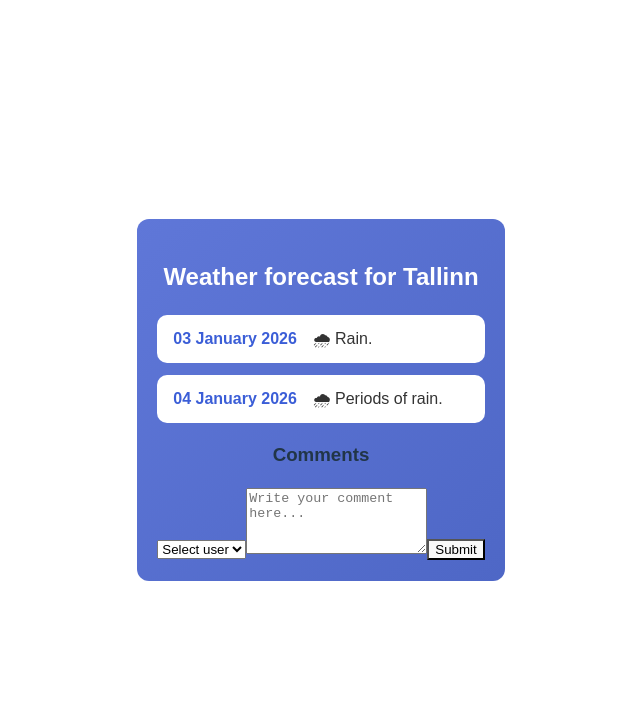
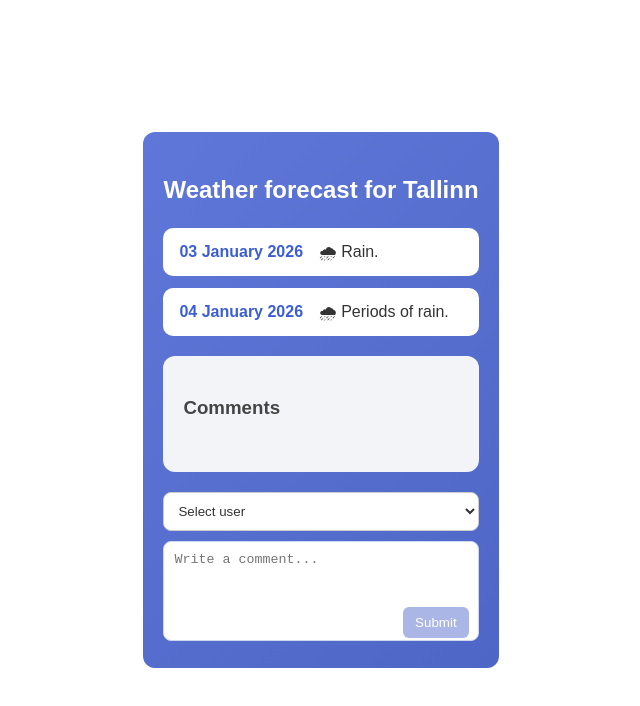
Before and after one commit to anusirkas/vue-vite-project, a Vue app: page / in a window 1280 px wide. Shown: the top 706 px of the page, without its empty margins (319-959 px from the left). Built offline with nearby package versions, Linux system fonts and the light colour scheme.

Commit message:
better styling and class names, looking similar to UI

```diff
--- a/src/App.vue
+++ b/src/App.vue
@@ -32,17 +32,31 @@
       <div>
         <div>
           <form class="form-section" @submit.prevent="handleSubmit">
-            <select v-model="selectedUser">
+
+          <select v-model="selectedUser" class="user-input">
             <option value="" disabled>Select user</option>
             <option
               v-for="user in users"
               :key="user.id"
-                :value="user.name">{{ user.name }}
+              :value="user.name">
+              {{ user.name }}
             </option>
           </select>
 
-            <textarea v-model="message"  class="comment-input" placeholder="Write your comment here..." rows="4"></textarea>
-            <button class="submit-btn" type="submit">Submit</button>
+          <div class="textarea-wrapper">
+
+            <textarea
+              v-model="message"
+              class="comment-input"
+              placeholder="Write a comment..."
+            ></textarea>
+
+            <button class="submit-btn" type="submit">
+            Submit
+            </button>
+
+          </div>
+
           </form>
         </div>
       </div>
@@ -129,4 +143,98 @@ function handleSubmit() {
   color: #3b5ed7;
   font-weight: 600;
 }
+
+.comments-card {
+  background: #f3f4f7;
+  padding: 20px;
+  border-radius: 12px;
+  margin-top: 20px;
+}
+
+.comments-card h3 {
+  margin-bottom: 30px;
+  color: #444;
+  text-align: left;
+}
+
+.comment-item {
+  background: white;
+  padding: 12px;
+  border-radius: 10px;
+  display: flex;
+  align-items: center;
+  text-align: left;
+  margin-bottom: 10px;
+  color: #333;
+  border: 1px solid #e3e6ef;
+}
+
+.avatar {
+  width: 36px;
+  height: 36px;
+  background: #5f77d8;
+  color: white;
+  font-weight: bold;
+  border-radius: 50%;
+  display: flex;
+  align-items: center;
+  justify-content: center;
+  margin-right: 10px;
+}
+
+.form-section {
+  margin-top: 20px;
+}
+
+.user-input {
+  width: 100%;
+  padding: 10px;
+  border-radius: 8px;
+  border: 1px solid #ccc;
+  margin-bottom: 10px;
+  background-color: white;
+  color: #333;
+}
+
+.textarea-wrapper {
+  position: relative;
+}
+
+.comment-input {
+  width: 100%;
+  height: 100px;
+  padding: 10px;
+  padding-bottom: 56px;   /* space for button */
+  border-radius: 8px;
+  border: 1px solid #cfd6f0;
+  resize: none;
+  background-color: white;
+  color: #333;
+  box-sizing: border-box;
+}
+.comment-text {
+  color: #444;
+  font-size: 14px;
+}
+
+.comment-content {
+  display: flex;
+  flex-direction: column;
+}
+
+.submit-btn {
+  position: absolute;
+  right: 10px;
+  bottom: 10px;
+  padding: 8px 12px;
+  border-radius: 6px;
+  border: none;
+  background: #aab6e6;
+  color: white;
+  cursor: pointer;
+}
+
+.submit-btn:hover {
+  background: #8f9fdd;
+}
 </style>
```
Lines whose indentation alone changed are shown as unchanged.
